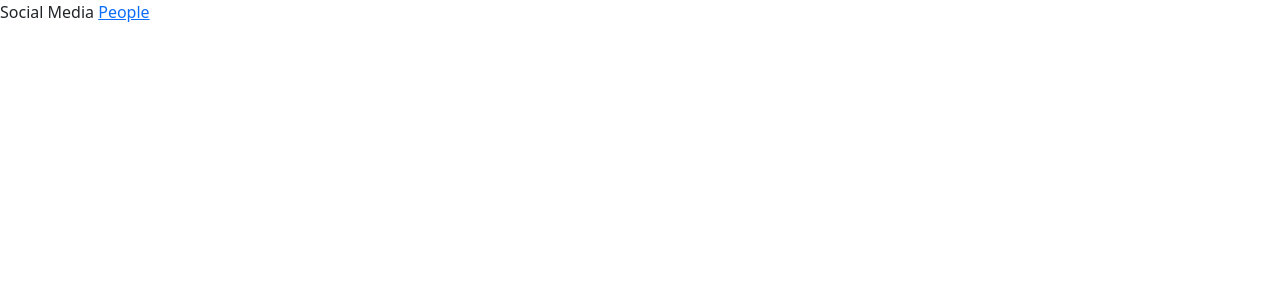
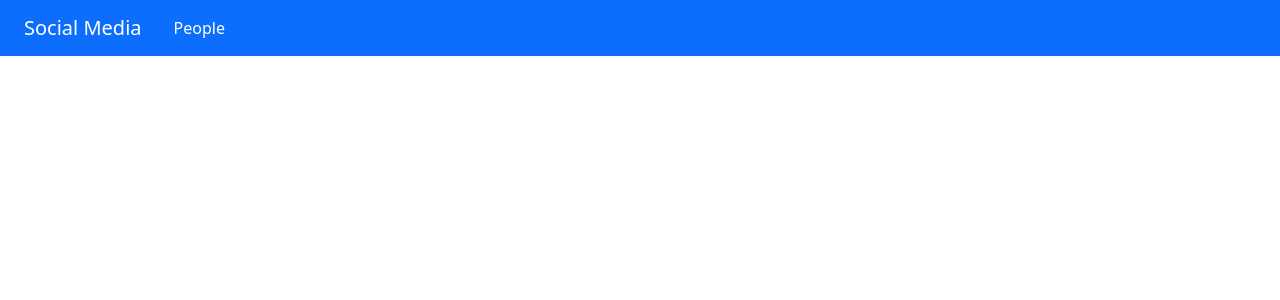
Before and after one commit to kevduc/social-media-next, a Next.js app: page / in a window 1280 px wide. Shown: the top 300 px of the page. Built offline with nearby package versions, Linux system fonts and the light colour scheme.

Commit message:
Added navbar

```diff
--- a/pages/index.js
+++ b/pages/index.js
@@ -2,11 +2,17 @@ import Link from 'next/link'
 
 export default function IndexPage() {
   return (
-    <div>
-      Social Media{' '}
-      <Link href="/people">
-        <a>People</a>
+    <nav class="navbar py-2 navbar-dark bg-primary">
+      <Link href="/">
+        <a class="navbar-brand mx-4">Social Media</a>
       </Link>
-    </div>
+      <ul class="navbar-nav me-auto">
+        <li class="nav-item mx-2">
+          <Link href="/people">
+            <a class="nav-link active">People</a>
+          </Link>
+        </li>
+      </ul>
+    </nav>
   )
 }
```
